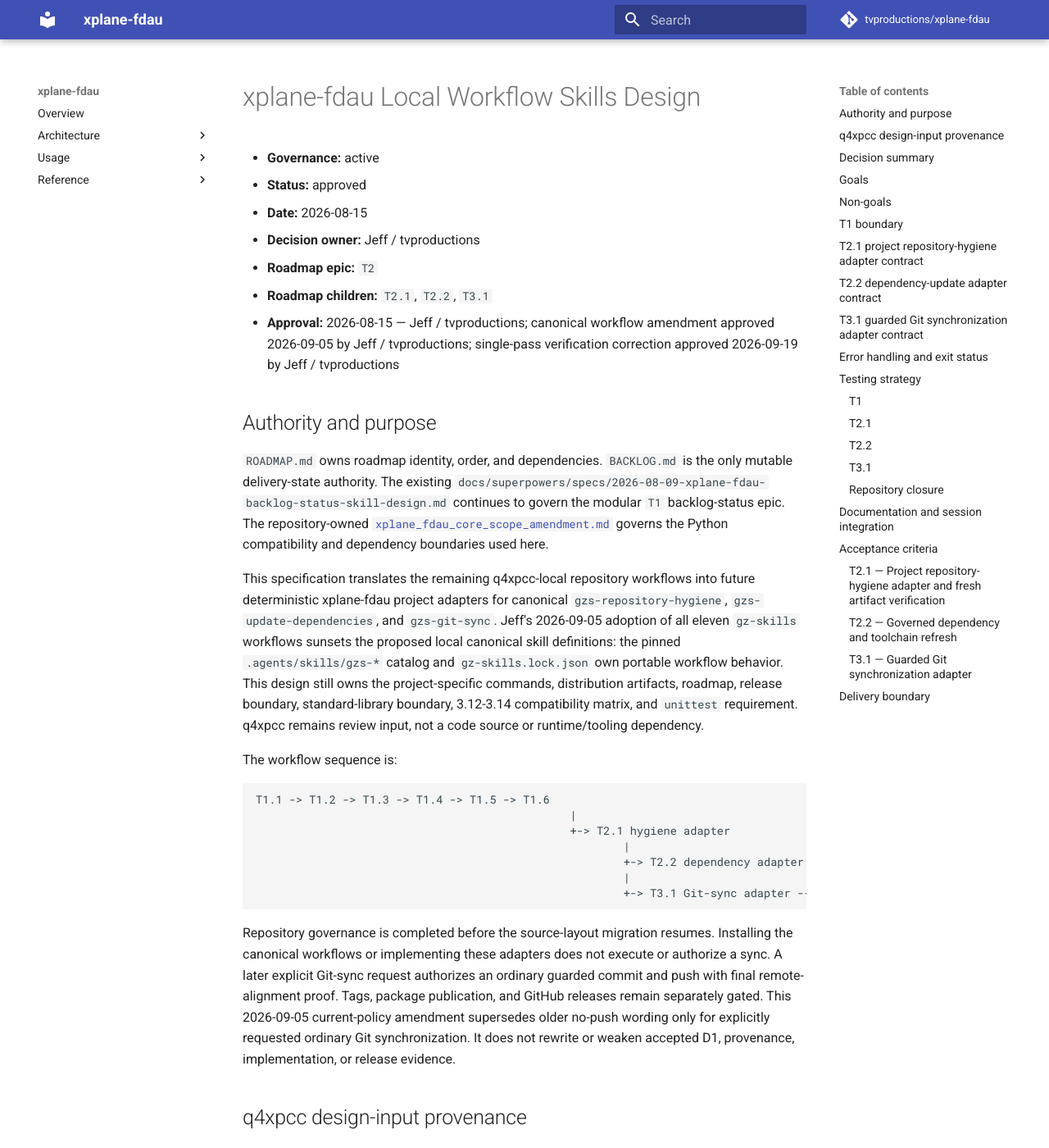
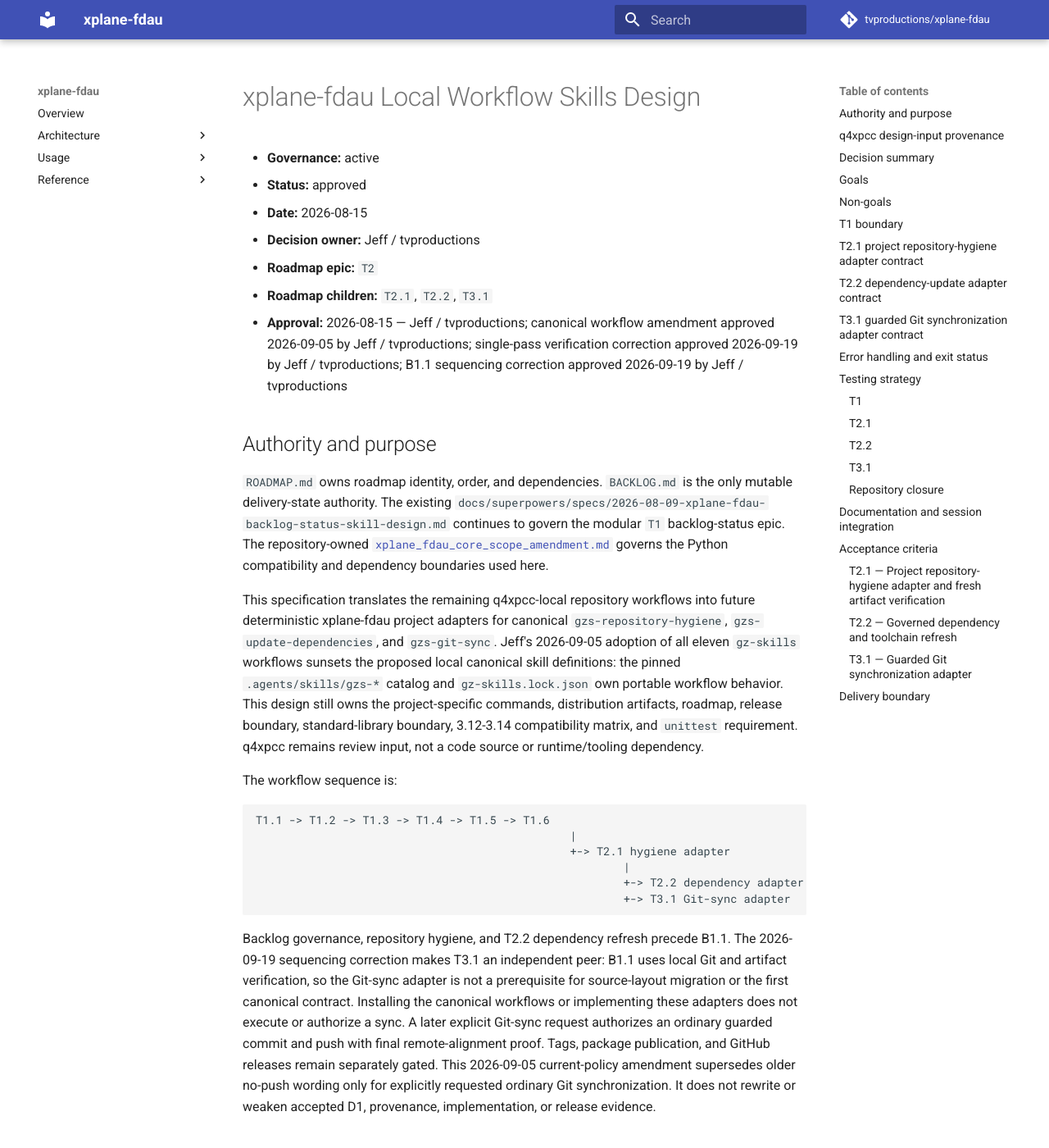
Before and after one commit to tvproductions/xplane-fdau, an MkDocs documentation site: the page built from docs/superpowers/specs/2026-08-15-xplane-fdau-local-workflow-skills-design.md, in a window 1280 px wide and 1400 px high. Shown: the whole window at 82% size. Built offline with MkDocs 1.6.1 and Material for MkDocs 9.7.7, drawn with Linux system fonts in a browser that asks for light colours; comment, search, counter and statistics services are not loaded; some of the changed text lies outside the part shown.

Commit message:
docs: remove Git sync prerequisite from B1.1

````diff
--- a/docs/superpowers/specs/2026-08-15-xplane-fdau-local-workflow-skills-design.md
+++ b/docs/superpowers/specs/2026-08-15-xplane-fdau-local-workflow-skills-design.md
@@ -6,7 +6,7 @@
 - **Decision owner:** Jeff / tvproductions
 - **Roadmap epic:** `T2`
 - **Roadmap children:** `T2.1`, `T2.2`, `T3.1`
-- **Approval:** 2026-08-15 — Jeff / tvproductions; canonical workflow amendment approved 2026-09-05 by Jeff / tvproductions; single-pass verification correction approved 2026-09-19 by Jeff / tvproductions
+- **Approval:** 2026-08-15 — Jeff / tvproductions; canonical workflow amendment approved 2026-09-05 by Jeff / tvproductions; single-pass verification correction approved 2026-09-19 by Jeff / tvproductions; B1.1 sequencing correction approved 2026-09-19 by Jeff / tvproductions
 
 ## Authority and purpose
 
@@ -36,12 +36,14 @@ T1.1 -> T1.2 -> T1.3 -> T1.4 -> T1.5 -> T1.6
                                                |
                                                +-> T2.1 hygiene adapter
                                                        |
-                                                       +-> T2.2 dependency adapter ---+
-                                                       |                            |
-                                                       +-> T3.1 Git-sync adapter -----+-> B1.1
+                                                       +-> T2.2 dependency adapter -> B1.1
+                                                       +-> T3.1 Git-sync adapter
 ```
 
-Repository governance is completed before the source-layout migration resumes.
+Backlog governance, repository hygiene, and T2.2 dependency refresh precede
+B1.1. The 2026-09-19 sequencing correction makes T3.1 an independent peer:
+B1.1 uses local Git and artifact verification, so the Git-sync adapter is not
+a prerequisite for source-layout migration or the first canonical contract.
 Installing the canonical workflows or implementing these adapters does not
 execute or authorize a sync. A later explicit Git-sync request authorizes an
 ordinary guarded commit and push with final remote-alignment proof. Tags,
@@ -397,4 +399,4 @@ This design covers exactly `T2.1`, `T2.2`, and `T3.1`. Each child receives one
 focused implementation plan after written approval. `T1.1` through `T1.6`
 remain under their existing design and execute first. After `T2.1`, `T2.2` and
 `T3.1` may proceed as peers. `B1.1` remains specified with a draft plan and
-resumes only after both `T2.2` and `T3.1` are verified.
+resumes after `T2.2` is verified; `T3.1` does not gate it.
````
Also changed, not shown: BACKLOG.md (+3 -3 lines), ROADMAP.md (+3 -3 lines), docs/superpowers/plans/2026-08-09-src-layout-migration.md (+5 -4 lines), docs/superpowers/specs/2026-08-09-src-layout-migration-design.md (+5 -1 lines), 1 other file.
